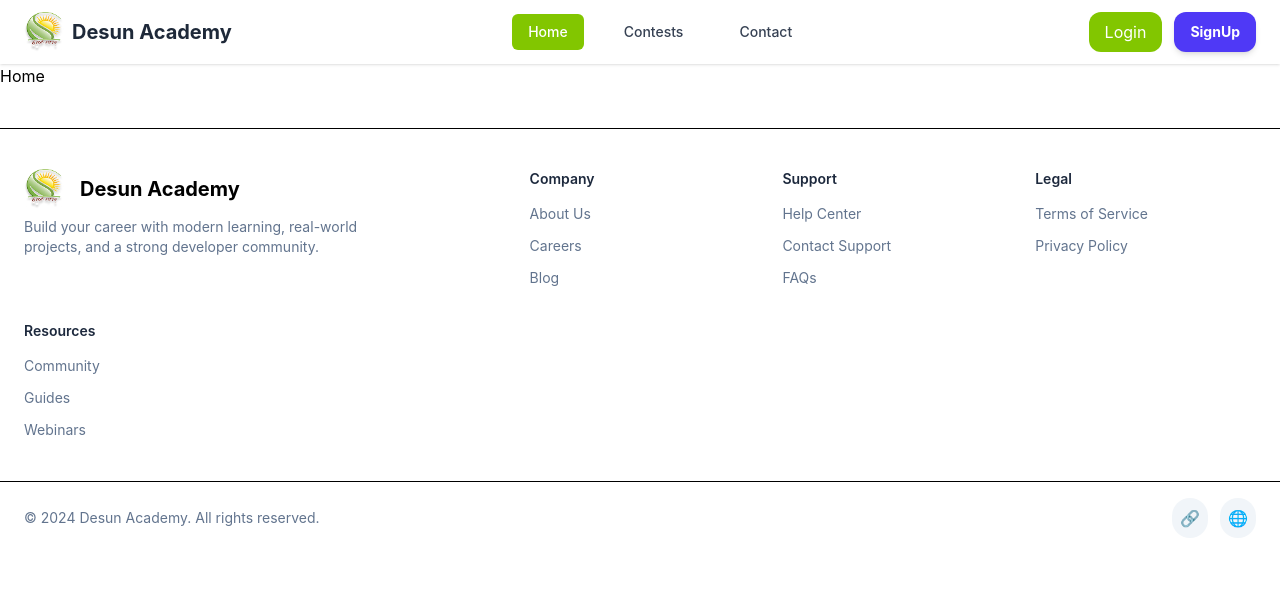
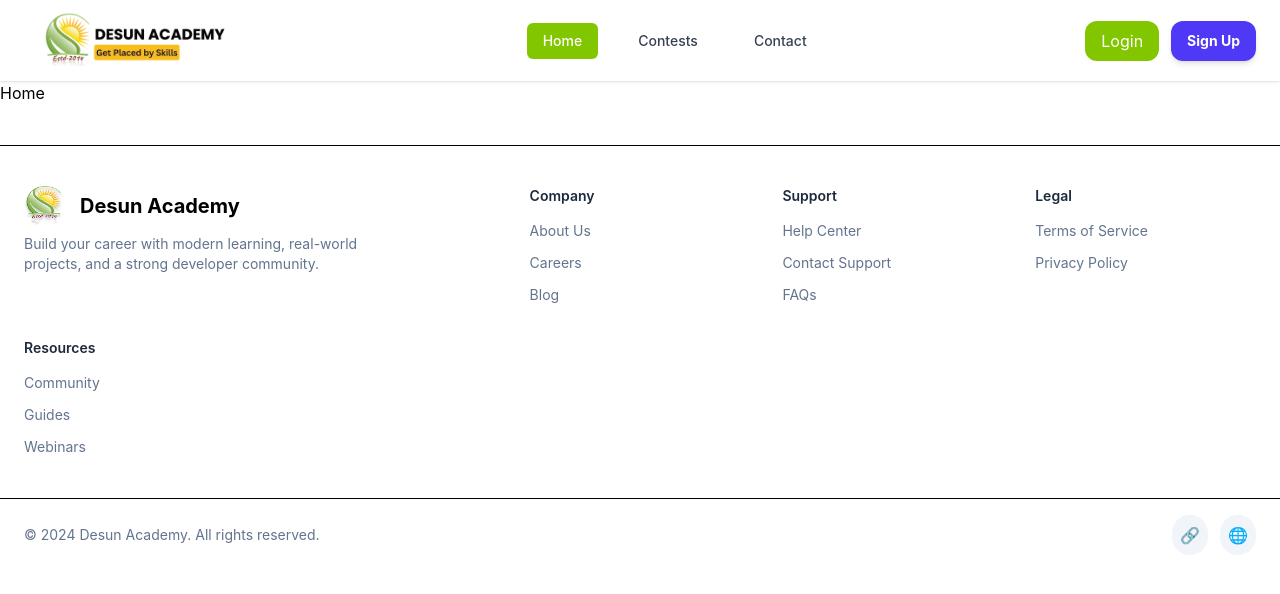
Before and after one commit to Abhirup2003-bot/FRONTEND_Desun_Learn_And_Eran, a React app: page / in a window 1280 px wide. Shown: the top 594 px of the page. Built offline with nearby package versions, Linux system fonts and the light colour scheme; the HTML template or start-up script is replaced by a standard one.

Commit message:
Add logo in Header

```diff
--- a/src/components/Header/Header.jsx
+++ b/src/components/Header/Header.jsx
@@ -1,11 +1,10 @@
 import React, { useState } from "react";
-import desunLogo from "../../assets/logo.png";
+import Desunlogo from "../../assets/Desun Logo_.png";
 import { Link, NavLink, useLocation } from "react-router-dom";
-import { Button } from "../index";
+import { Button } from "../index"; // ✅ Make sure Button is correctly exported
 
 const Header = () => {
   const [menuOpen, setMenuOpen] = useState(false);
-
   const location = useLocation();
   const currentPath = location.pathname;
 
@@ -20,19 +19,14 @@
   return (
     <header className="w-full shadow-sm bg-white sticky top-0 z-50">
       <div className="max-w-7xl mx-auto flex items-center justify-between px-4 sm:px-6 py-3">
-        {/* ✅ Logo */}
+        {/* Logo */}
         <div className="flex items-center gap-2">
-          <img
-            src={desunLogo}
-            className="w-9 h-9 sm:w-10 sm:h-10 object-contain"
-            alt="logo"
-          />
-          <span className="text-lg sm:text-xl font-bold text-gray-800">
-            Desun Academy
-          </span>
+          <div className="w-60 ">
+            <img src={Desunlogo} alt="logo" />
+          </div>
         </div>
 
-        {/* ✅ Desktop Nav */}
+        {/* Desktop Nav */}
         <nav className="hidden md:flex items-center gap-6">
           <NavLink
             to="/"
@@ -62,7 +56,7 @@
           </NavLink>
         </nav>
 
-        {/* ✅ Desktop Buttons */}
+        {/* Desktop Buttons */}
         <div className="hidden md:flex items-center gap-3">
           {isLoginPage && <Button text="Logout" variant="danger" />}
 
@@ -74,12 +68,12 @@
 
           {!isSignupPage && !isLoginPage && (
             <Link to="/signup">
-              <Button text="SignUp" variant="signup" />
+              <Button text="Sign Up" variant="signup" />{" "}
             </Link>
           )}
         </div>
 
-        {/* ✅ Hamburger (INSIDE header now) */}
+        {/* Hamburger */}
         <button
           className="md:hidden flex flex-col gap-1"
           onClick={() => setMenuOpen(!menuOpen)}
@@ -90,7 +84,7 @@
         </button>
       </div>
 
-      {/* ✅ Mobile Menu (fixed design) */}
+      {/* Mobile Menu */}
       {menuOpen && (
         <div className="md:hidden bg-white border-t shadow-sm">
           <div className="flex flex-col items-center gap-3 py-4">
@@ -101,7 +95,6 @@
             >
               Home
             </Link>
-
             <Link
               to="/about"
               onClick={() => setMenuOpen(false)}
@@ -109,7 +102,6 @@
             >
               Contests
             </Link>
-
             <Link
               to="/contact"
               onClick={() => setMenuOpen(false)}
@@ -130,7 +122,8 @@
 
               {!isSignupPage && !isLoginPage && (
                 <Link to="/signup" onClick={() => setMenuOpen(false)}>
-                  <Button text="SignUp" variant="signup" />
+                  <Button text="Sign Up" variant="success" />{" "}
+                  {/* ✅ valid variant */}
                 </Link>
               )}
             </div>
--- a/src/pages/SignUpPage.jsx
+++ b/src/pages/SignUpPage.jsx
@@ -1,5 +1,5 @@
 import React, { useState } from "react";
-import { useNavigate, Link } from "react-router-dom"; // ✅ Fix: import from react-router-dom
+import { useNavigate, Link } from "react-router-dom";
 import { InputField, Button } from "../components/index";
 
 import desunLogo from "../assets/logo.png";
```
